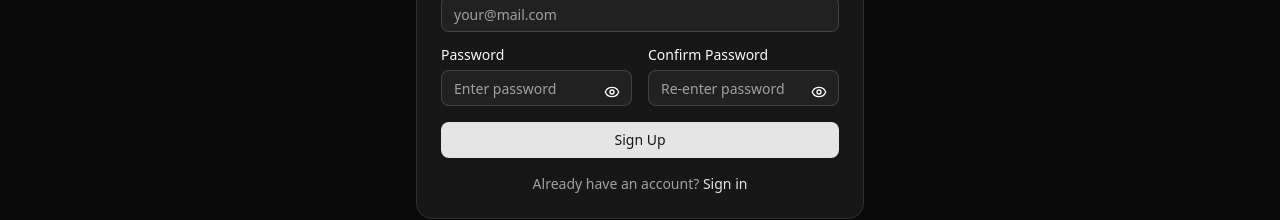
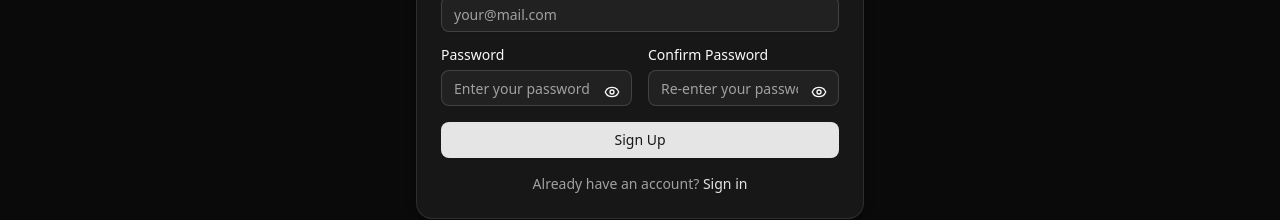
Before and after one commit to starzooka/ServNect, a React (Vite) app in the folder client/: page /signup in a window 1280 px wide. Shown: the part 421-641 px from the top of the page. Built offline with nearby package versions, Linux system fonts and the light colour scheme; no server answers.

Commit message:
modified:   client/src/pages/SignUp.jsx

```diff
--- a/client/src/pages/SignUp.jsx
+++ b/client/src/pages/SignUp.jsx
@@ -6,7 +6,7 @@ import { Label } from "@/components/ui/label";
 import { Button } from "@/components/ui/button";
 import { useMutation } from "@apollo/client/react";
 import { gql } from "@apollo/client";
-import { Eye, EyeOff } from "lucide-react"; // Import icons
+import { Eye, EyeOff } from "lucide-react"; // Make sure this is imported
 
 const CREATE_USER_MUTATION = gql`
   # MODIFIED: Updated arguments
@@ -40,8 +40,6 @@ export default function SignUp() {
   });
   const [error, setError] = useState("");
   const navigate = useNavigate();
-
-  // State for password visibility
   const [showPassword, setShowPassword] = useState(false);
   const [showConfirmPassword, setShowConfirmPassword] = useState(false);
 
@@ -52,8 +50,13 @@ export default function SignUp() {
         console.log("User created successfully:", data);
         navigate("/signin");
       },
+      // ✅ UPDATED THIS FUNCTION
       onError: (error) => {
-        setError(error.message);
+        if (error.message.includes("User already exists")) {
+          setError("An account with this email already exists. Please sign in.");
+        } else {
+          setError(error.message);
+        }
       },
     }
   );
@@ -61,7 +64,7 @@ export default function SignUp() {
   const handleChange = (e) => {
     const { id, value } = e.target;
     setFormData((prev) => ({ ...prev, [id]: value }));
-    setError("");
+    setError(NULL);
   };
 
   const handleSubmit = async (e) => {
@@ -137,7 +140,7 @@ export default function SignUp() {
                 <Input
                   id="password"
                   type={showPassword ? "text" : "password"}
-                  placeholder="Enter password"
+                  placeholder="Enter your password"
                   required
                   value={formData.password}
                   onChange={handleChange}
@@ -161,7 +164,7 @@ export default function SignUp() {
                 <Input
                   id="confirmPassword"
                   type={showConfirmPassword ? "text" : "password"}
-                  placeholder="Re-enter password"
+                  placeholder="Re-enter your password"
                   required
                   value={formData.confirmPassword}
                   onChange={handleChange}
@@ -182,6 +185,7 @@ export default function SignUp() {
 
             {(error || mutationError) && (
               <p className="text-sm text-red-600 text-center">
+                {/* Now displays the custom message or the mutationError message */}
                 {error || mutationError.message}
               </p>
             )}
```
